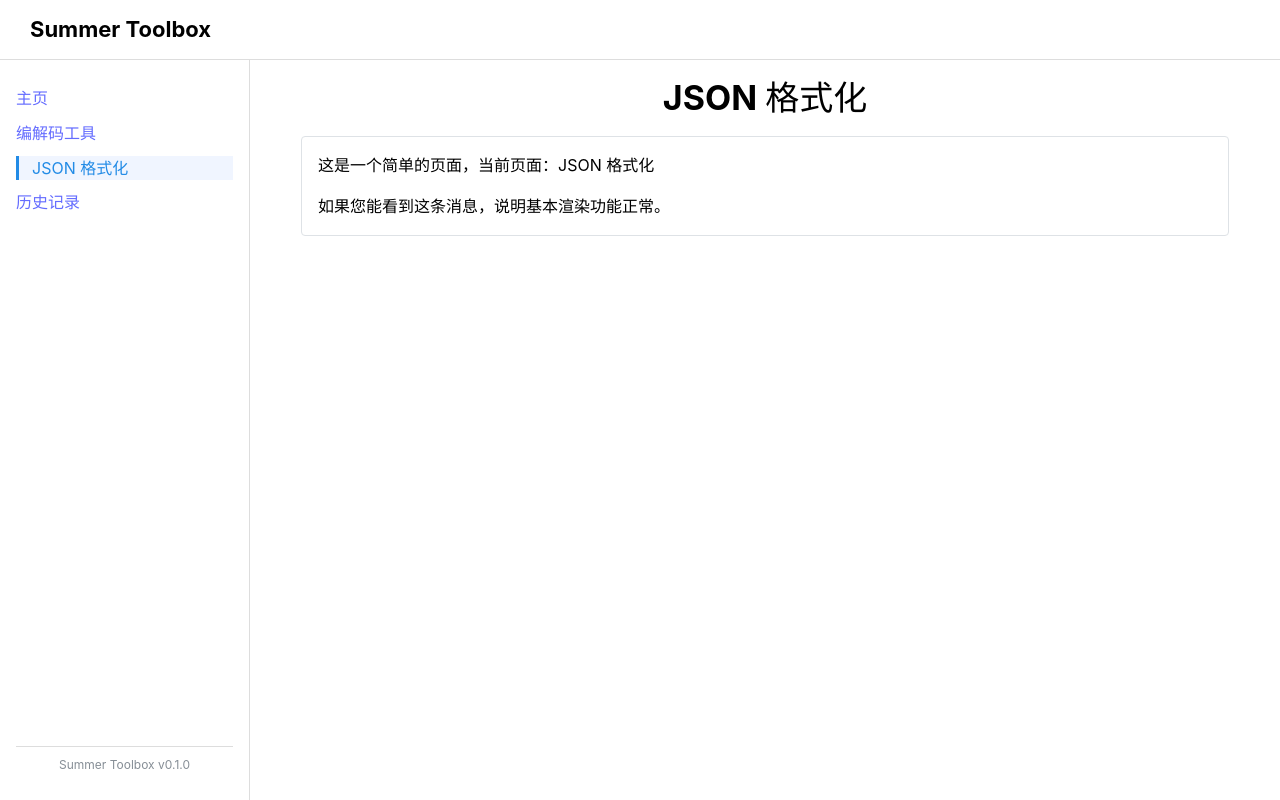
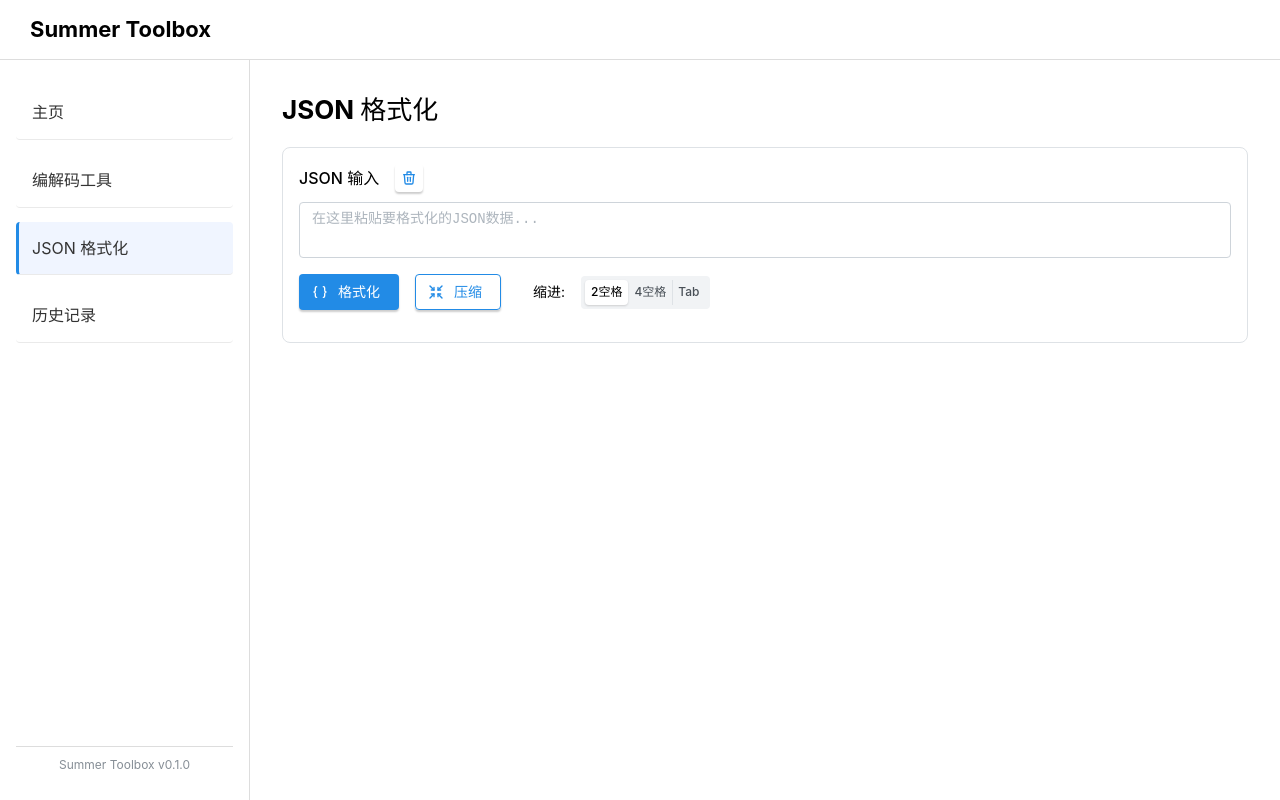
Before and after one commit to 233Official/SummerToolbox, a React (Vite) app: page /json in a window 1280 px wide. Built offline with nearby package versions, Linux system fonts and the light colour scheme.

Commit message:
🚧 阶段性修复一下代码飘红 - 一些过时的方法与属性

```diff
--- a/src/App.css
+++ b/src/App.css
@@ -110,6 +110,11 @@ button {
   text-decoration: none;
 }
 
+/* 为 Box 组件添加悬停效果 */
+.main-link:hover .mantine-Box-root {
+  background-color: #f5f5f5;
+}
+
 .main-link button,
 .main-link div {
   width: 100%; /* 确保按钮和内部div填满宽度 */
--- a/src/App.tsx
+++ b/src/App.tsx
@@ -1,4 +1,3 @@
-import { useState } from "react";
 import { Routes, Route, NavLink } from "react-router-dom";
 import {
   Box,
@@ -11,7 +10,9 @@ import {
 // 导入基本页面组件
 import SimplePage from "./pages/SimplePage";
 import HomePage from "./pages/HomePage";
-import EncoderDecoder from "./pages/EncoderDecoder"; // 添加这一行
+import EncoderDecoder from "./pages/EncoderDecoder";
+import JsonFormatter from "./pages/JsonFormatter";
+import History from "./pages/History";
 
 // 侧边栏链接组件 - 简化版
 interface MainLinkProps {
@@ -35,13 +36,14 @@ function MainLink({ label, path, onClick }: MainLinkProps) {
       }}
     >
       <Box
-        sx={{
+        style={{
           padding: "14px 16px",
           borderRadius: "4px",
           color: "#333",
           transition: "all 0.2s ease",
-          borderBottom: "1px solid #eaeaea", // 添加底部边框增强视觉区分
-          marginBottom: "4px", // 增加下边距
+          borderBottom: "1px solid #eaeaea",
+          marginBottom: "4px",
+          // 将之前 sx 中的样式移到这里
           "&:hover": {
             backgroundColor: "#f5f5f5",
           },
@@ -54,8 +56,6 @@ function MainLink({ label, path, onClick }: MainLinkProps) {
 }
 
 function App() {
-  const [opened, setOpened] = useState(false);
-
   console.log("App with sidebar rendering");
 
   return (
@@ -77,7 +77,7 @@ function App() {
         {/* Sidebar */}
         <Box
           w={250}
-          p="md" // 增加内边距
+          p="md"
           style={{
             borderRight: "1px solid #ddd",
             display: "flex",
@@ -96,7 +96,7 @@ function App() {
             }}
             mt="xs"
           >
-            {/* 简化为单一列表，没有分类 */}
+            {/* 简化为单一列表 */}
             <MainLink label="主页" path="/" onClick={() => {}} />
             <MainLink label="编解码工具" path="/encoder" onClick={() => {}} />
             <MainLink label="JSON 格式化" path="/json" onClick={() => {}} />
@@ -108,7 +108,7 @@ function App() {
             p="xs"
             style={{
               borderTop: "1px solid #ddd",
-              marginTop: "auto", // 推到底部
+              marginTop: "auto",
             }}
           >
             <Text size="xs" c="dimmed" ta="center">
@@ -121,9 +121,9 @@ function App() {
         <Box p="md" style={{ flex: 1, overflow: "auto" }}>
           <Routes>
             <Route path="/" element={<HomePage />} />
-            <Route path="/encoder" element={<EncoderDecoder />} /> {/* 更新这一行 */}
-            <Route path="/json" element={<SimplePage title="JSON 格式化" />} />
-            <Route path="/history" element={<SimplePage title="历史记录" />} />
+            <Route path="/encoder" element={<EncoderDecoder />} />
+            <Route path="/json" element={<JsonFormatter />} />
+            <Route path="/history" element={<History />} />
             <Route path="*" element={<SimplePage title="页面未找到" />} />
           </Routes>
         </Box>
--- a/src/pages/EncoderDecoder.tsx
+++ b/src/pages/EncoderDecoder.tsx
@@ -13,11 +13,9 @@ import {
   CopyButton,
   ActionIcon,
   Tooltip,
-  Flex,
 } from "@mantine/core";
 import {
   IconArrowDown,
-  IconArrowUp,
   IconFileUpload,
   IconLink,
   IconCode,
@@ -540,7 +538,13 @@ function EncoderDecoder() {
 
       {/* 错误消息显示 */}
       {errorMsg && (
-        <Paper withBorder p="sm" mt="md" radius="md" sx={{ backgroundColor: '#FFF4F4' }}>
+        <Paper
+          withBorder
+          p="sm"
+          mt="md"
+          radius="md"
+          style={{ backgroundColor: '#FFF4F4' }}
+        >
           <Text color="red" size="sm">{errorMsg}</Text>
         </Paper>
       )}
--- a/src/pages/HomePage.tsx
+++ b/src/pages/HomePage.tsx
@@ -9,7 +9,7 @@ function HomePage() {
   async function greet() {
     try {
       const message = await invoke('greet', { name });
-      setGreeting(message);
+      setGreeting(message as string); // 添加类型断言
     } catch (error) {
       console.error('Error invoking greet:', error);
       setGreeting('Error: Failed to call Rust function');
--- a/src/pages/JsonFormatter.tsx
+++ b/src/pages/JsonFormatter.tsx
@@ -1,111 +1,156 @@
-import { useState } from "react";
+import { useState } from 'react';
 import {
+  Box,
+  Button,
   Textarea,
-  Button,
-  Group,
   Paper,
   Title,
-  Text,
-  Divider,
-  CopyButton,
+  Group,
+  SegmentedControl,
   ActionIcon,
   Tooltip,
-  NumberInput,
-  Switch,
-} from "@mantine/core";
-import { IconCopy, IconCheck, IconWand } from "@tabler/icons-react";
+  CopyButton,
+  Text,
+  Flex,
+  Alert,
+} from '@mantine/core';
+import {
+  IconArrowsMinimize,
+  IconArrowsMaximize,
+  IconBraces,
+  IconCheck,
+  IconCopy,
+  IconX,
+  IconTrash
+} from '@tabler/icons-react';
 
 const JsonFormatter = () => {
-  const [jsonInput, setJsonInput] = useState("");
-  const [formattedJson, setFormattedJson] = useState("");
-  const [errorMessage, setErrorMessage] = useState("");
-  const [indent, setIndent] = useState(2);
-  const [sortKeys, setSortKeys] = useState(false);
+  const [jsonInput, setJsonInput] = useState('');
+  const [jsonOutput, setJsonOutput] = useState('');
+  const [errorMessage, setErrorMessage] = useState('');
+  const [indentSize, setIndentSize] = useState('2');
 
+  // 格式化JSON
   const formatJson = () => {
+    if (!jsonInput.trim()) {
+      setErrorMessage('请输入要格式化的JSON');
+      return;
+    }
+
     try {
-      setErrorMessage("");
-      const parsedJson = JSON.parse(jsonInput);
+      // 解析JSON以验证格式
+      const parsed = JSON.parse(jsonInput);
+      // 格式化并输出
       const formatted = JSON.stringify(
-        parsedJson,
-        sortKeys ? Object.keys(parsedJson).sort() : undefined,
-        indent
+        parsed,
+        null,
+        parseInt(indentSize)
       );
-      setFormattedJson(formatted);
+      setJsonOutput(formatted);
+      setErrorMessage('');
     } catch (error) {
-      console.error("JSON格式化失败:", error);
-      setErrorMessage(`格式化错误: ${(error as Error).message}`);
-      setFormattedJson("");
+      setErrorMessage(`格式化失败: ${(error as Error).message}`);
     }
   };
 
-  const minifyJson = () => {
+  // 压缩JSON
+  const compressJson = () => {
+    if (!jsonInput.trim()) {
+      setErrorMessage('请输入要压缩的JSON');
+      return;
+    }
+
     try {
-      setErrorMessage("");
-      const parsedJson = JSON.parse(jsonInput);
-      const minified = JSON.stringify(parsedJson);
-      setFormattedJson(minified);
+      // 解析JSON以验证格式
+      const parsed = JSON.parse(jsonInput);
+      // 输出不带缩进的紧凑字符串
+      const compressed = JSON.stringify(parsed);
+      setJsonOutput(compressed);
+      setErrorMessage('');
     } catch (error) {
-      console.error("JSON压缩失败:", error);
-      setErrorMessage(`压缩错误: ${(error as Error).message}`);
-      setFormattedJson("");
+      setErrorMessage(`压缩失败: ${(error as Error).message}`);
     }
   };
 
+  // 清空输入输出
+  const clearAll = () => {
+    setJsonInput('');
+    setJsonOutput('');
+    setErrorMessage('');
+  };
+
   return (
-    <div className="json-formatter-container">
-      <Title order={2} mb="md">JSON 格式化工具</Title>
+    <Box p="md">
+      <Title order={2} mb="lg">JSON 格式化</Title>
 
       <Paper withBorder p="md" radius="md">
-        <Text size="sm" fw={500} mb="md">JSON 编辑器</Text>
+        <Group justify="apart" mb="xs">
+          <Text fw={500}>JSON 输入</Text>
+          <ActionIcon variant="subtle" onClick={clearAll} title="清空">
+            <IconTrash size={16} />
+          </ActionIcon>
+        </Group>
+
         <Textarea
-          placeholder="在此粘贴JSON数据..."
           value={jsonInput}
           onChange={(e) => setJsonInput(e.currentTarget.value)}
+          placeholder="在这里粘贴要格式化的JSON数据..."
           minRows={10}
-          mb="md"
+          maxRows={15}
           styles={{
             input: {
-              fontFamily: "monospace",
-            }
+              fontFamily: 'monospace',
+            },
           }}
+          mb="md"
         />
 
         <Group mb="md">
-          <Button onClick={formatJson} leftSection={<IconWand size={14} />}>
+          <Button leftSection={<IconBraces size={16} />} onClick={formatJson}>
             格式化
           </Button>
-          <Button onClick={minifyJson} variant="outline">
+          <Button
+            variant="outline"
+            leftSection={<IconArrowsMinimize size={16} />}
+            onClick={compressJson}
+          >
             压缩
           </Button>
-          <NumberInput
-            value={indent}
-            onChange={(value) => setIndent(Number(value))}
-            min={0}
-            max={8}
-            label="缩进空格数"
-            w={120}
+          <Group ml="md">
+            <Text size="sm">缩进:</Text>
+            <SegmentedControl
+              value={indentSize}
+              onChange={setIndentSize}
+              data={[
+                { label: '2空格', value: '2' },
+                { label: '4空格', value: '4' },
+                { label: 'Tab', value: '1' },
+              ]}
+              size="xs"
             />
-          <Switch
-            label="按键名排序"
-            checked={sortKeys}
-            onChange={(e) => setSortKeys(e.currentTarget.checked)}
-          />
+          </Group>
         </Group>
 
         {errorMessage && (
-          <Text color="red" size="sm" mb="md">
+          <Alert
+            icon={<IconX size={16} />}
+            title="错误"
+            color="red"
+            mb="md"
+            withCloseButton
+            onClose={() => setErrorMessage('')}
+          >
             {errorMessage}
-          </Text>
+          </Alert>
         )}
 
-        <Divider my="sm" label="结果" labelPosition="center" />
-
-        <Group position="apart" mb="xs">
-          <Text size="sm" fw={500}>格式化结果</Text>
-          <CopyButton value={formattedJson} timeout={2000}>
+        {jsonOutput && (
+          <>
+            <Group justify="apart" mb="xs">
+              <Text fw={500}>格式化结果</Text>
+              <CopyButton value={jsonOutput} timeout={2000}>
                 {({ copied, copy }) => (
-              <Tooltip label={copied ? "已复制" : "复制到剪贴板"} withArrow position="right">
+                  <Tooltip label={copied ? "已复制" : "复制到剪贴板"} withArrow>
                     <ActionIcon color={copied ? "teal" : "gray"} onClick={copy}>
                       {copied ? <IconCheck size={16} /> : <IconCopy size={16} />}
                     </ActionIcon>
@@ -115,17 +160,21 @@ const JsonFormatter = () => {
             </Group>
 
             <Textarea
-          value={formattedJson}
+              value={jsonOutput}
               readOnly
               minRows={10}
+              maxRows={15}
               styles={{
                 input: {
-              fontFamily: "monospace",
-            }
+                  fontFamily: 'monospace',
+                  backgroundColor: '#f9f9f9',
+                },
               }}
             />
+          </>
+        )}
       </Paper>
-    </div>
+    </Box>
   );
 };
 
--- a/src/utils/storage.ts
+++ b/src/utils/storage.ts
@@ -52,6 +52,3 @@ export async function deleteHistoryItem(id: string): Promise<void> {
   const updatedHistory = history.filter(item => item.id !== id);
   localStorage.setItem(HISTORY_KEY, JSON.stringify(updatedHistory));
 }
-
-// 注释: 这是一个使用 localStorage 的临时实现
-// 当 Tauri 的存储插件配置正确后，可以切换回 Tauri 存储 API
```
Also changed, not shown: src/pages/History.tsx (+4 -4 lines). Lines whose indentation alone changed are shown as unchanged.
